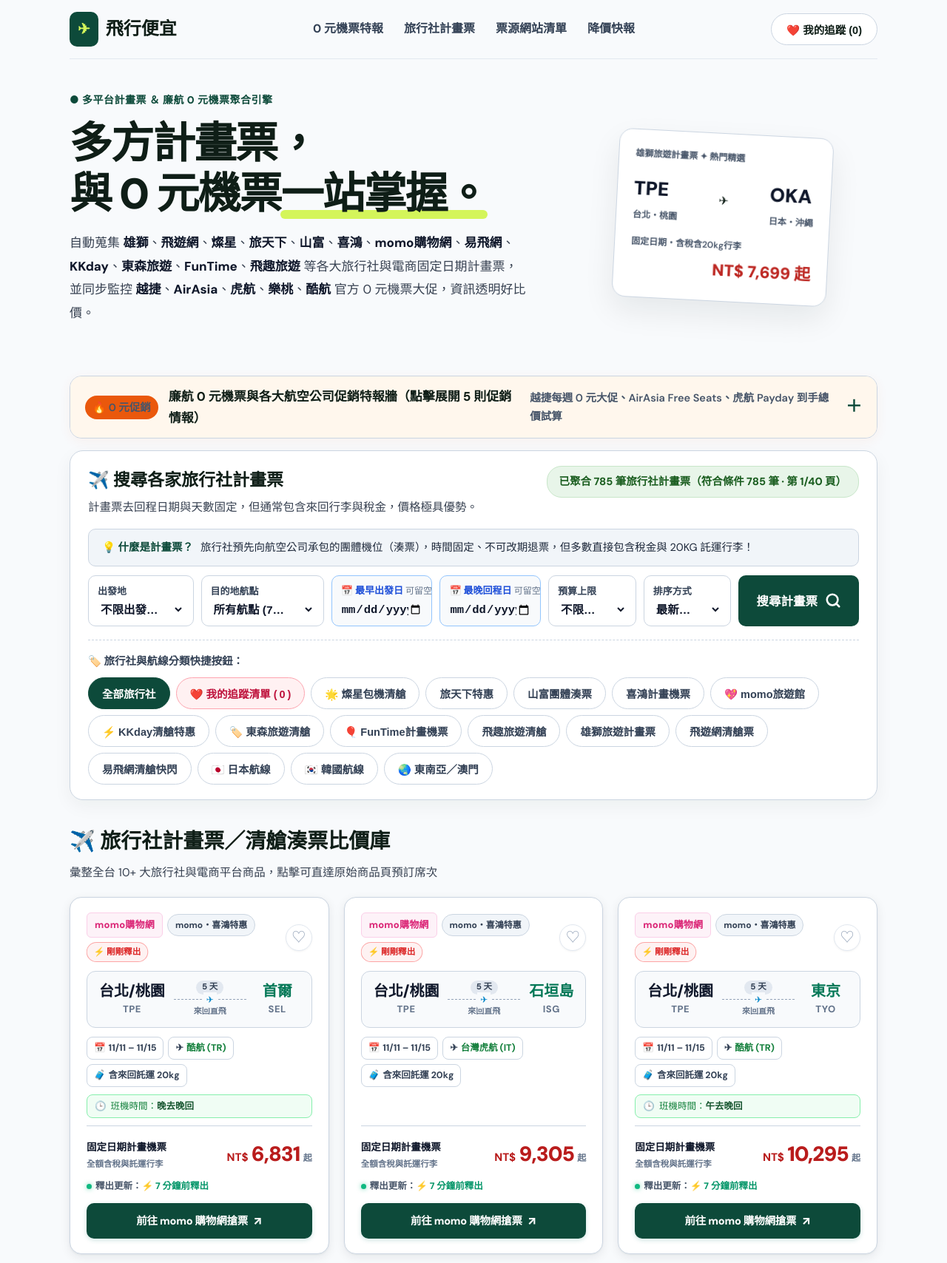
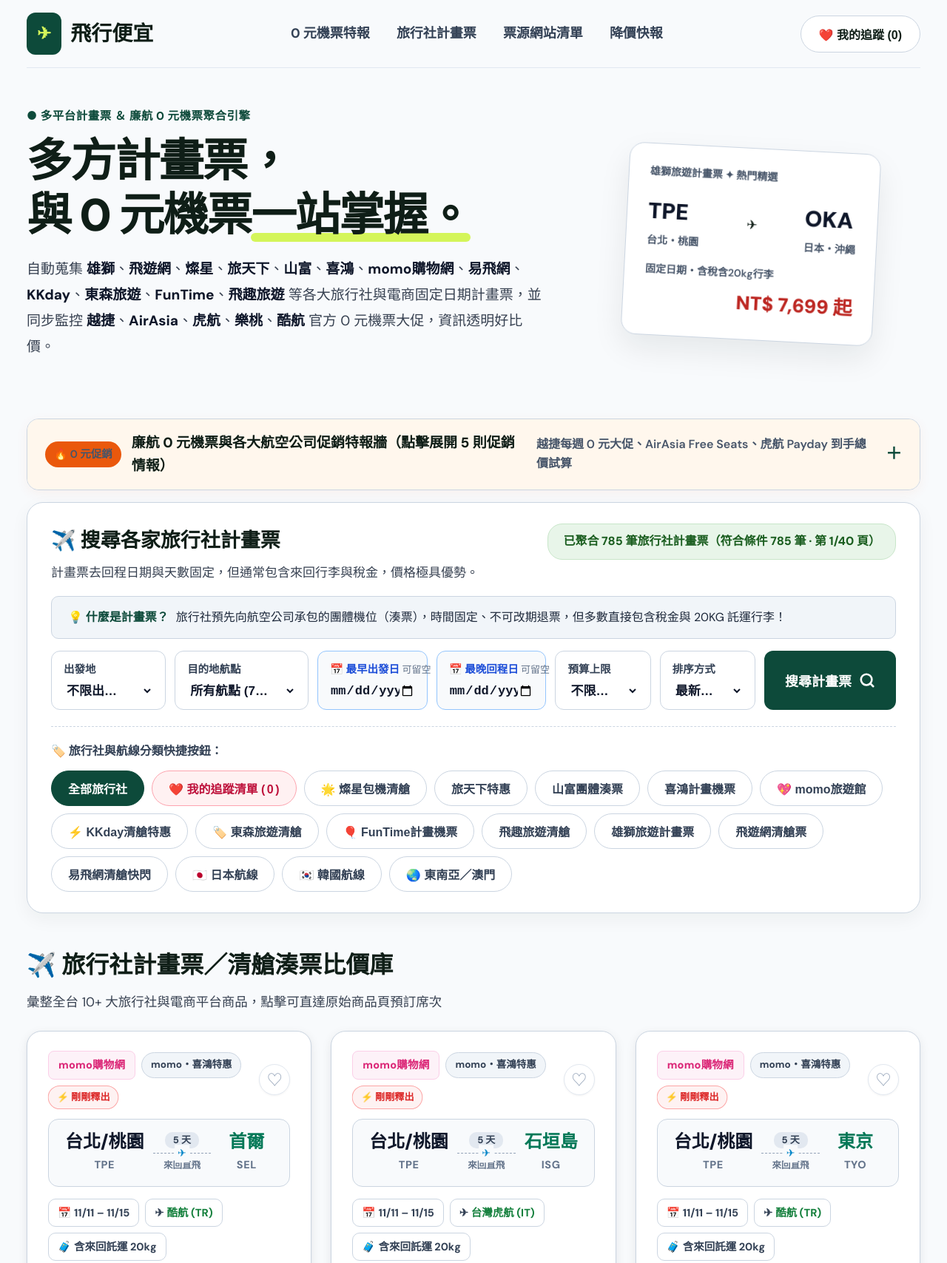
Before and after one commit to james9612/flight-deals, a website: page outputs/flight-deals/index.html in a window 1280 px wide. Shown: the top 1708 px of the page at 74% size. Drawn offline with Linux system fonts and the light colour scheme.

Commit message:
style(desktop): expand container to 1440px and scale up typography, cards, and controls on desktop screens

```diff
--- a/outputs/flight-deals/index.html
+++ b/outputs/flight-deals/index.html
@@ -5,7 +5,7 @@
   <meta name="viewport" content="width=device-width,initial-scale=1">
   <title>飛行便宜｜旅行社計畫票比價 ＆ 廉航 0 元機票特報聚合站</title>
   <meta name="description" content="自動蒐集雄獅旅遊、飛遊網、易飛網等旅行社計畫票與團體湊票，並同步追蹤各大廉價航空 0 元機票與大促特報。">
-  <link rel="stylesheet" href="styles/site.css?v=20261027-12">
+  <link rel="stylesheet" href="styles/site.css?v=20261028-2">
 </head>
 <body>
   <div class="wrap">
--- a/outputs/flight-deals/styles/site.css
+++ b/outputs/flight-deals/styles/site.css
@@ -1267,6 +1267,337 @@
    全裝置響應式設計系統 (Responsive Design System)
    ======================================================== */
 
+/* 桌機大螢幕視覺放大優化 (Desktop: >= 1025px) */
+@media (min-width: 1025px) {
+  body {
+    font-size: 17.5px;
+  }
+  .wrap {
+    max-width: 1440px;
+    padding: 0 36px;
+  }
+
+  /* 頂部導覽列放大 */
+  header {
+    height: 92px;
+  }
+  .logo {
+    font-size: 28px;
+    gap: 12px;
+  }
+  .mark {
+    padding: 9px 14px;
+    font-size: 23px;
+    border-radius: 12px;
+  }
+  .nav {
+    gap: 36px;
+    font-size: 18px;
+  }
+  .login {
+    padding: 12px 24px;
+    font-size: 16px;
+  }
+
+  /* 主視覺 Hero 區塊放大 */
+  .hero {
+    padding: 52px 0 40px;
+    gap: 44px;
+  }
+  .eyebrow {
+    font-size: 15.5px;
+    margin-bottom: 10px;
+  }
+  h1 {
+    font-size: clamp(48px, 4.8vw, 66px);
+  }
+  .lead {
+    font-size: 19px;
+    max-width: 780px;
+    line-height: 1.85;
+  }
+  .art {
+    height: 250px;
+  }
+  .sun {
+    width: 175px;
+    height: 175px;
+  }
+  .ticket {
+    width: 340px;
+    padding: 26px 28px;
+    border-radius: 20px;
+  }
+  .ticket .small {
+    font-size: 14px;
+  }
+  .ticket .codes b {
+    font-size: 30px;
+  }
+  .ticket .codes small {
+    font-size: 14px;
+  }
+  .ticket .price {
+    font-size: 26px;
+  }
+
+  /* 0 元機票收折橫幅與卡片放大 */
+  .zero-promos-collapsible .planner-toggle {
+    padding: 16px 24px;
+  }
+  .planner-promo-badge {
+    font-size: 13.5px;
+    padding: 5px 12px;
+  }
+  .planner-toggle b {
+    font-size: 19px;
+  }
+  .planner-toggle span:not(.toggle-icon):not(.planner-promo-badge) {
+    font-size: 16px;
+  }
+  .promos-grid {
+    grid-template-columns: repeat(auto-fit, minmax(360px, 1fr));
+    gap: 24px;
+  }
+  .promo-card {
+    padding: 28px;
+  }
+  .promo-head h3 {
+    font-size: 23px;
+  }
+  .price-row {
+    font-size: 16px;
+  }
+  .price-row b {
+    font-size: 17px;
+  }
+  .price-row.total {
+    font-size: 17px;
+  }
+  .price-row.total .sum {
+    font-size: 29px;
+  }
+  .promo-btn {
+    font-size: 17.5px;
+    padding: 15px 24px;
+  }
+
+  /* 搜尋框與篩選快捷區放大 */
+  .search {
+    padding: 28px 32px;
+    border-radius: 22px;
+    margin: 14px 0 24px;
+  }
+  .search-title h2 {
+    font-size: 27px;
+    margin-bottom: 6px;
+  }
+  .search-title p {
+    font-size: 17px;
+  }
+  .search-count {
+    font-size: 16px;
+    padding: 10px 20px;
+  }
+  .search-guide {
+    font-size: 16px;
+    padding: 15px 22px;
+    margin: 18px 0 16px;
+  }
+  .fields {
+    gap: 12px;
+  }
+  .field {
+    padding: 12px 16px;
+    border-radius: 12px;
+  }
+  .field label {
+    font-size: 14.5px;
+    margin-bottom: 5px;
+  }
+  .field label small {
+    font-size: 13px;
+  }
+  .field select,
+  .field input {
+    font-size: 17px;
+  }
+  .go {
+    font-size: 18px;
+    padding: 0 28px;
+    min-height: 58px;
+    border-radius: 12px;
+  }
+  .search-agency-pills {
+    margin-top: 22px;
+    padding-top: 20px;
+  }
+  .search-pills-label {
+    font-size: 16px;
+    margin-bottom: 12px;
+  }
+  .search-agency-pills .pills {
+    gap: 10px;
+  }
+  .pill {
+    padding: 11px 22px;
+    font-size: 16px;
+  }
+
+  /* 機票卡片區與內部字體全面放大 */
+  .section {
+    padding: 20px 0 56px;
+  }
+  .section .head {
+    margin-bottom: 24px;
+  }
+  .section .head h2 {
+    font-size: 32px;
+    margin-bottom: 8px;
+  }
+  .section .head p {
+    font-size: 17.5px;
+  }
+  .cards {
+    gap: 26px;
+  }
+  .card {
+    padding: 26px 28px;
+    border-radius: 20px;
+  }
+  .cardtop {
+    margin-bottom: 14px;
+  }
+  .cardtop-left {
+    gap: 8px;
+  }
+  .agency-badge {
+    font-size: 14.5px;
+    padding: 6px 13px;
+    border-radius: 8px;
+  }
+  .tag {
+    font-size: 13.5px;
+    padding: 5px 12px;
+  }
+  .badge-fresh-deal {
+    font-size: 13px;
+    padding: 4px 11px;
+  }
+  .heart {
+    width: 42px;
+    height: 42px;
+    font-size: 21px;
+  }
+  .card-route-hero {
+    padding: 16px 22px;
+    border-radius: 14px;
+    margin: 8px 0 16px;
+  }
+  .route-city-group {
+    min-width: 72px;
+  }
+  .route-city-name {
+    font-size: 24px;
+  }
+  .route-iata-code {
+    font-size: 14.5px;
+    margin-top: 4px;
+  }
+  .route-duration-pill {
+    font-size: 13px;
+    padding: 3px 11px;
+  }
+  .route-flight-icon {
+    font-size: 14px;
+  }
+  .route-flight-type {
+    font-size: 12.5px;
+  }
+  .card-specs-row {
+    gap: 8px;
+    margin-bottom: 14px;
+  }
+  .spec-pill {
+    font-size: 14.5px;
+    padding: 6px 12px;
+    border-radius: 10px;
+  }
+  .card-flight-time-box {
+    font-size: 14px;
+    padding: 8px 14px;
+    border-radius: 10px;
+    margin-bottom: 14px;
+  }
+  .dates-preview {
+    font-size: 14px;
+    padding: 10px 14px;
+  }
+  .card-footer-box {
+    padding-top: 18px;
+  }
+  .card-price-row {
+    margin-bottom: 10px;
+  }
+  .price-type-title {
+    font-size: 15.5px;
+  }
+  .price-type-sub {
+    font-size: 13px;
+    margin-top: 2px;
+  }
+  .original-price-del {
+    font-size: 14px;
+  }
+  .fare-currency {
+    font-size: 17px;
+  }
+  .fare-amount {
+    font-size: 34px;
+  }
+  .fare-suffix {
+    font-size: 14px;
+  }
+  .card-meta-status {
+    font-size: 14px;
+    margin-bottom: 14px;
+  }
+  .deal-savings-badge {
+    font-size: 13px;
+    padding: 3px 9px;
+  }
+  .card-booking-btn {
+    font-size: 16.5px;
+    padding: 14px 18px;
+    border-radius: 12px;
+  }
+  .card-booking-btn .btn-arrow {
+    font-size: 18px;
+  }
+
+  /* 分頁器與頁尾放大 */
+  .pagination-inner {
+    max-width: 920px;
+    padding: 22px 32px;
+  }
+  .page-info {
+    font-size: 16px;
+  }
+  .page-btn {
+    font-size: 16px;
+    padding: 10px 18px;
+    min-width: 46px;
+    min-height: 46px;
+  }
+  .disclaimer {
+    font-size: 15px;
+  }
+  footer {
+    font-size: 16px;
+    padding: 32px 0 48px;
+  }
+}
+
 /* 平板中螢幕 (Tablet: <= 1024px) */
 @media (max-width: 1024px) {
   .wrap {
```
Also changed, not shown: outputs/flight-deals/sources.html (+1 -1 lines).
